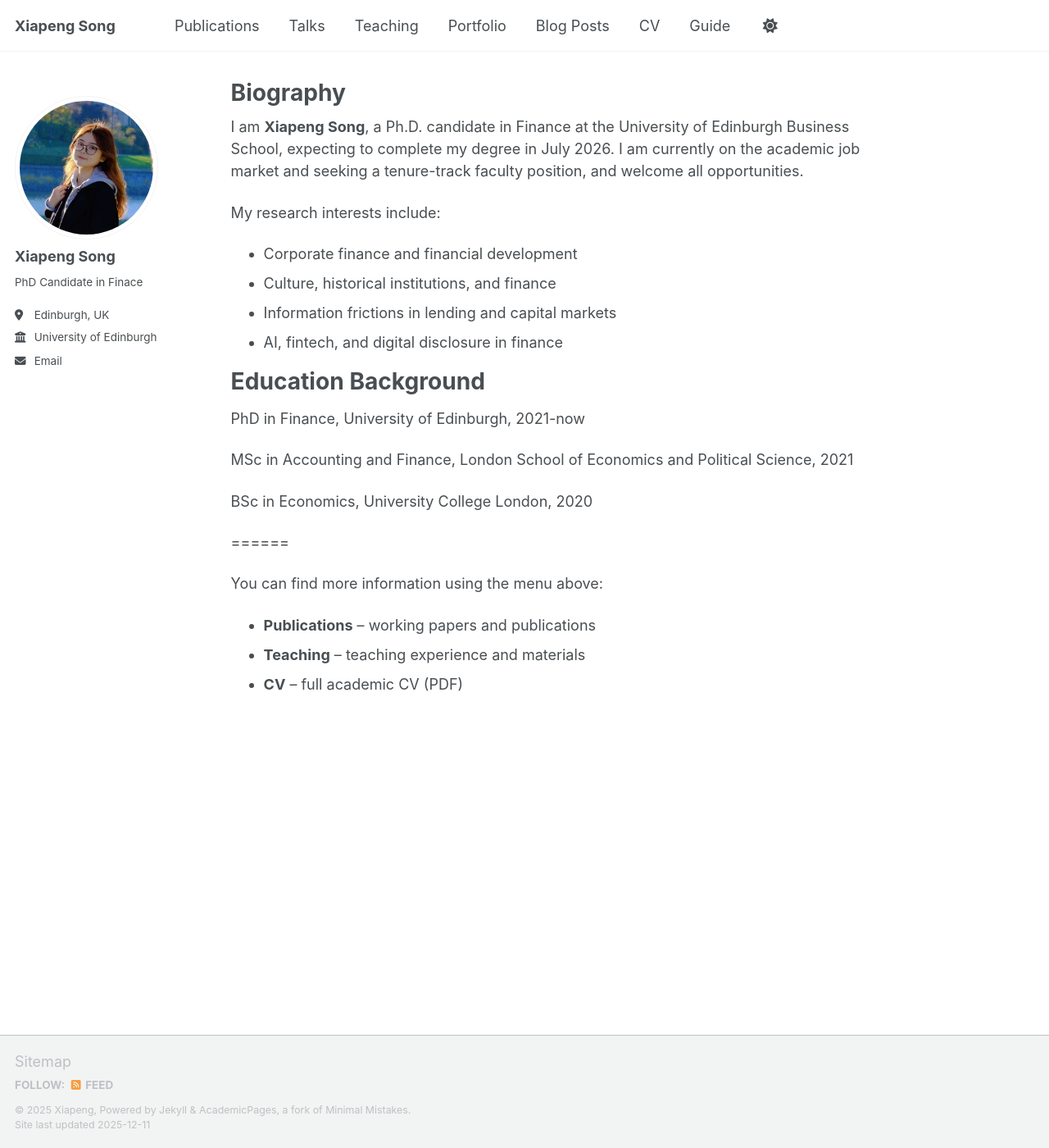
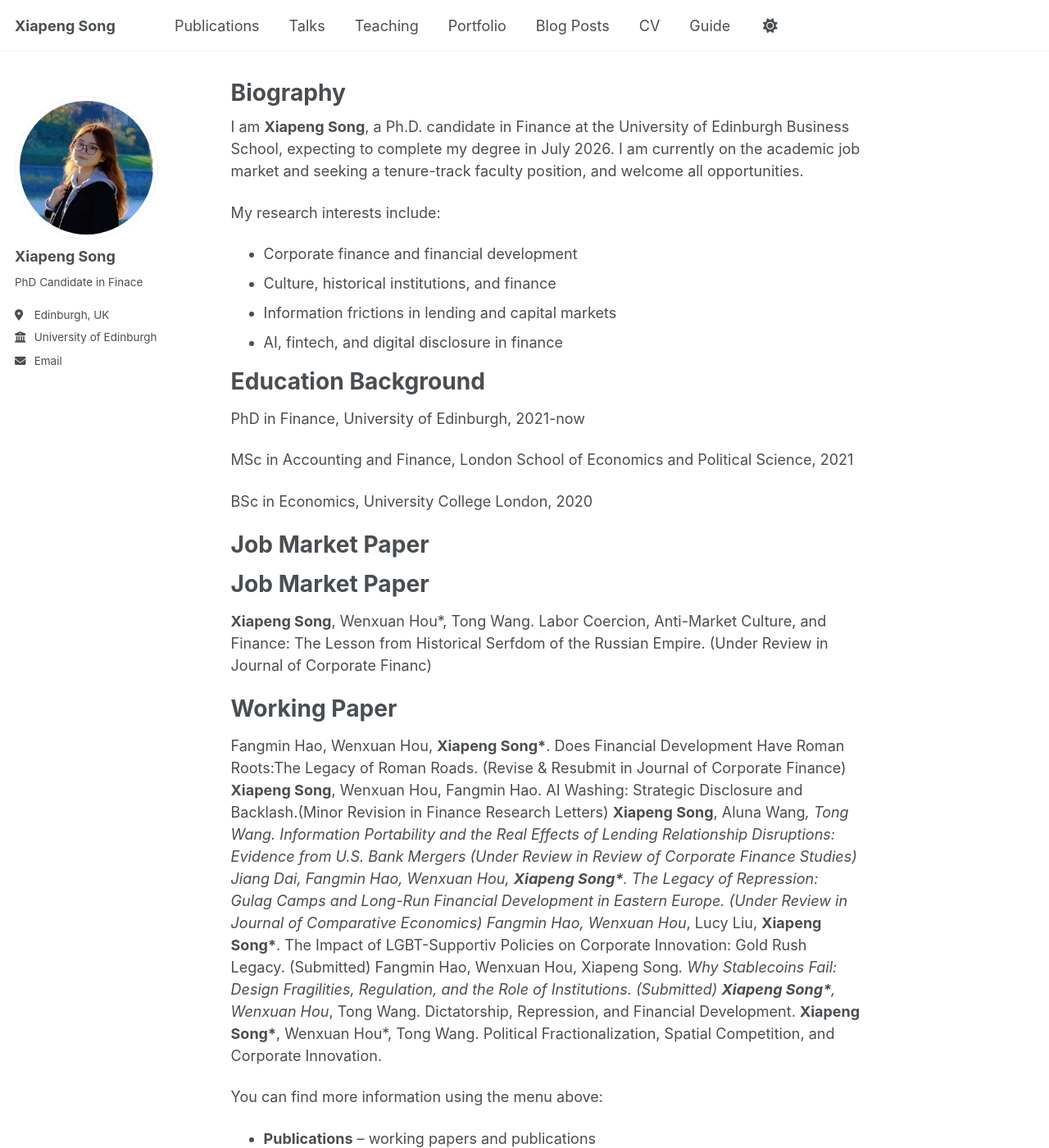
Before and after one commit to xiapengsong/xiapengsong.github.io, a Jekyll site: the page built from _pages/about.md, in a window 1280 px wide and 1400 px high. Shown: the whole window at 82% size. Built offline with Jekyll 4.4.1, drawn with Linux system fonts in a browser that asks for light colours; a script bundle is joined from its source files by our own code; library files that are not in the unit come from our copies.

Commit message:
Update about.md

```diff
--- a/_pages/about.md
+++ b/_pages/about.md
@@ -26,7 +26,25 @@ MSc in Accounting and Finance, London School of Economics and Political Science,
 
 BSc in Economics, University College London, 2020
 
+Job Market Paper
 ======
+
+
+Job Market Paper
+======
+**Xiapeng Song**, Wenxuan Hou*, Tong Wang. Labor Coercion, Anti-Market Culture, and Finance: The Lesson from Historical Serfdom of the Russian Empire. (Under Review in Journal of Corporate Financ)
+
+Working Paper
+======
+Fangmin Hao, Wenxuan Hou, **Xiapeng Song\***. Does Financial Development Have Roman Roots:The Legacy of Roman Roads. (Revise & Resubmit in Journal of Corporate Finance)
+**Xiapeng Song**, Wenxuan Hou, Fangmin Hao. AI Washing: Strategic Disclosure and Backlash.(Minor Revision in Finance Research Letters)
+**Xiapeng Song**, Aluna Wang*, Tong Wang. Information Portability and the Real Effects of Lending Relationship Disruptions: Evidence from U.S. Bank Mergers (Under Review in Review of Corporate Finance Studies)
+Jiang Dai, Fangmin Hao, Wenxuan Hou, **Xiapeng Song\***. The Legacy of Repression: Gulag Camps and Long-Run Financial Development in Eastern Europe. (Under Review in Journal of Comparative Economics)
+Fangmin Hao, Wenxuan Hou*, Lucy Liu, **Xiapeng Song\***. The Impact of LGBT-Supportiv Policies on Corporate Innovation: Gold Rush Legacy. (Submitted)
+Fangmin Hao, Wenxuan Hou, Xiapeng Song*. Why Stablecoins Fail: Design Fragilities, Regulation, and the Role of Institutions. (Submitted)
+**Xiapeng Song\***, Wenxuan Hou*, Tong Wang. Dictatorship, Repression, and Financial Development.
+**Xiapeng Song\***, Wenxuan Hou*, Tong Wang. Political Fractionalization, Spatial Competition, and Corporate Innovation.
+
 
 You can find more information using the menu above:
 
```
